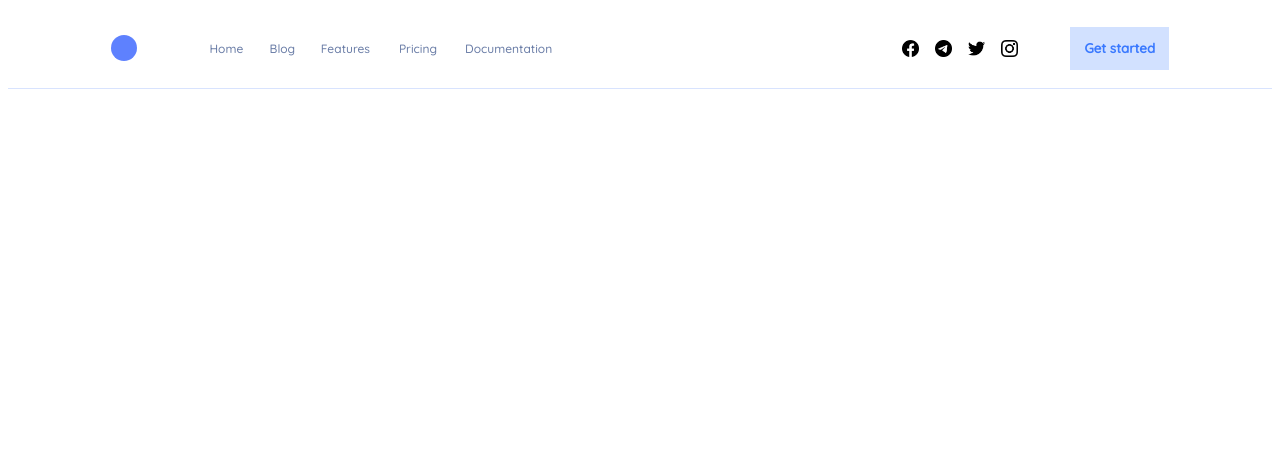
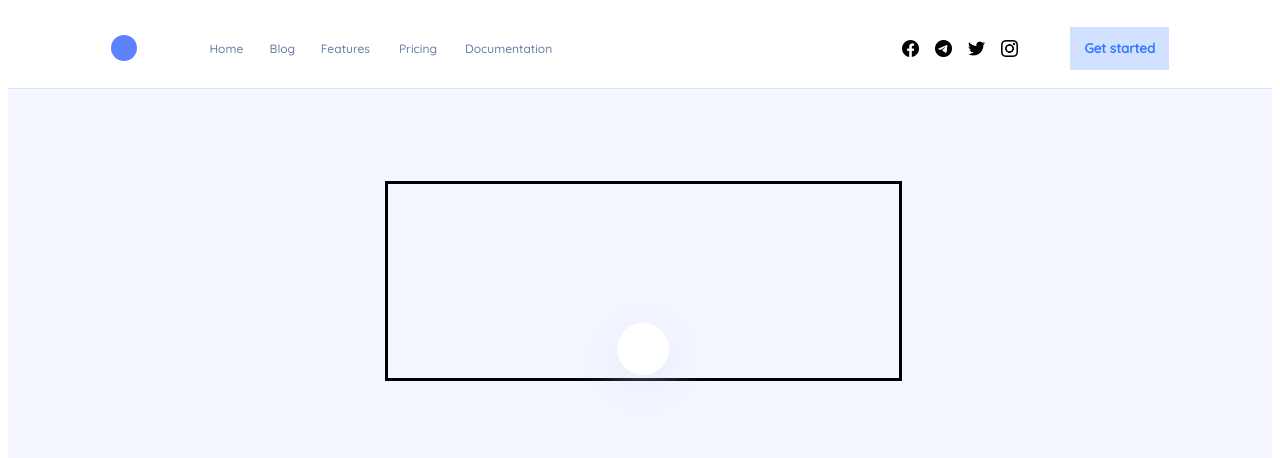
Before and after one commit to HoneyBunny-exe/web_labs, a plain HTML site: page index.html in a window 1280 px wide. Drawn offline with Linux system fonts and the light colour scheme.

Commit message:
update index.html, styles.css

```diff
--- a/index.html
+++ b/index.html
@@ -39,7 +39,20 @@
         </div>
 
         <div id="hero_image">
-            <div style="height:1px;background-color: #D8E3FE;"></div>
+            <div style="height:1px;background-color: #D8E3FE;width:100%"></div>
+
+            <div id="hero_text">
+                <div id="text">
+                    <!-- доделать -->
+                </div>
+
+
+                <div id="hero_button">
+                    <button id="btn_hero_button">
+                        <!-- <img> - доделать -->
+                    </button>
+                </div>
+            </div>
 
         </div>
     </body>
--- a/styles.css
+++ b/styles.css
@@ -118,4 +118,26 @@
 #hero_image{
     width:100%;
     height: 570px;
+    background:linear-gradient(90deg, #F4F7FF 100%, #F1F5FF 100%);
 }
+#hero_text{
+    display:flex;
+    border-style: solid;
+    width: 40.486%;
+    height: 194px;
+    margin-left: 29.79%;
+    margin-top: 92px;
+}
+#hero_button{
+    margin-top: auto;
+    margin-left: auto;
+    margin-right: auto;
+}
+#btn_hero_button{
+    height: 52px;
+    width: 52px;
+    border-style: none;
+    border-radius: 50%;
+    background: #FFFFFF;
+    box-shadow: 0px 10px 50px rgba(212, 223, 253, 0.6);
+}
```
